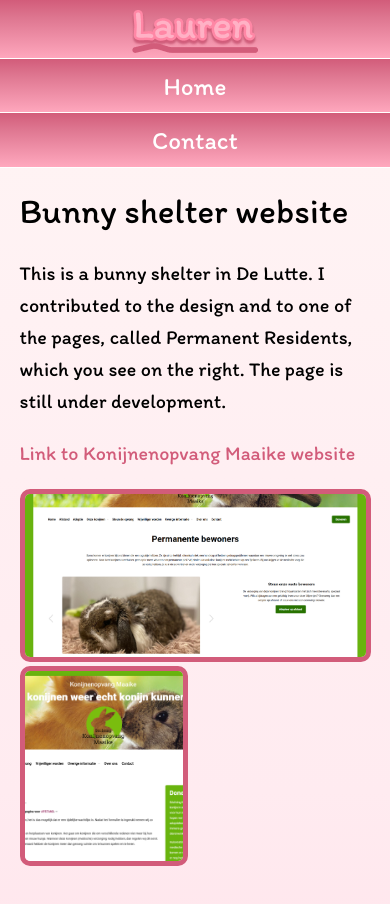
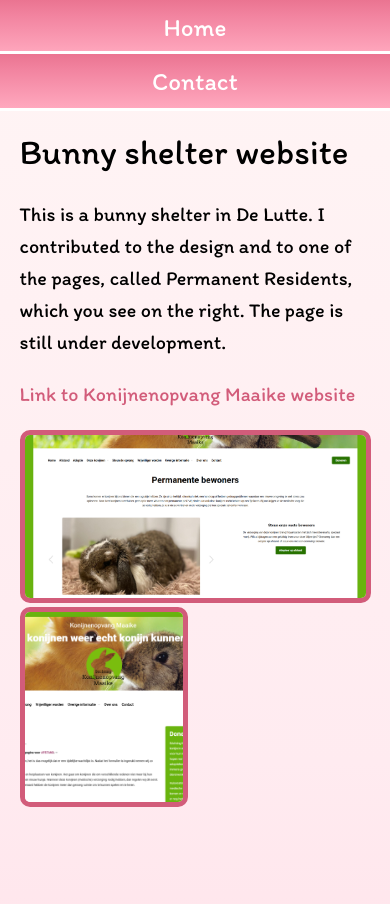
Before and after one commit to Icovuu/react-portfolio, a React (Create React App) app: page /konijnenopvang in a window 390 px wide. Shown: the top 904 px of the page. Built offline with nearby package versions, Linux system fonts and the light colour scheme.

Commit message:
Improved nav bar colors

```diff
--- a/src/styling/MainNav.css
+++ b/src/styling/MainNav.css
@@ -13,11 +13,11 @@
   box-sizing: border-box;
 
   background: linear-gradient(
-    180deg,
-    rgba(210, 92, 122, 1) 0%,
-    rgba(222, 118, 144, 1) 30%,
-    rgba(255, 212, 223, 1) 100%
-  );
+      180deg,
+      rgb(234, 116, 145) 0%,
+      rgb(242, 132, 160) 30%,
+      rgb(255, 168, 190) 100%
+    );
 
   font-family: "Itim";
   font-size: 30px;
@@ -98,8 +98,8 @@
 
     background: linear-gradient(
       180deg,
-      rgba(210, 92, 122, 1) 0%,
-      rgba(222, 118, 144, 1) 30%,
+      rgb(234, 116, 145) 0%,
+      rgb(242, 132, 160) 30%,
       rgb(255, 168, 190) 100%
     );
   }
--- a/src/styling/Nav.css
+++ b/src/styling/Nav.css
@@ -1,5 +1,11 @@
 .navBar {
   width: 100%;
+  background: linear-gradient(
+      180deg,
+      rgb(234, 116, 145) 0%,
+      rgb(242, 132, 160) 30%,
+      rgb(255, 168, 190) 100%
+    );
 }
 
 .navBar ul {
@@ -8,7 +14,6 @@
   list-style-type: none;
   margin: 0;
   display: flex;
-  background: linear-gradient(#D25C7A, #FFD4DF);
 }
 
 .navBar ul li a {
@@ -38,13 +43,8 @@
 
   .navBar ul li {
     width: 100%;
-    outline: 1px solid white;
-    background: linear-gradient(
-      180deg,
-      rgba(210, 92, 122, 1) 0%,
-      rgba(222, 118, 144, 1) 30%,
-      rgb(255, 168, 190) 100%
-    );
+    outline: 3px solid white;
+
   }
 
   .navBar ul li a {
@@ -55,9 +55,15 @@
 
   .liText {
   padding: 12px 20px !important;
+  background: linear-gradient(
+      180deg,
+      rgb(234, 116, 145) 0%,
+      rgb(242, 132, 160) 30%,
+      rgb(255, 168, 190) 100%
+    );
 }
 
   .miniLogoNav {
-    margin-right: 0;
+    display: none;
   }
 }
```
